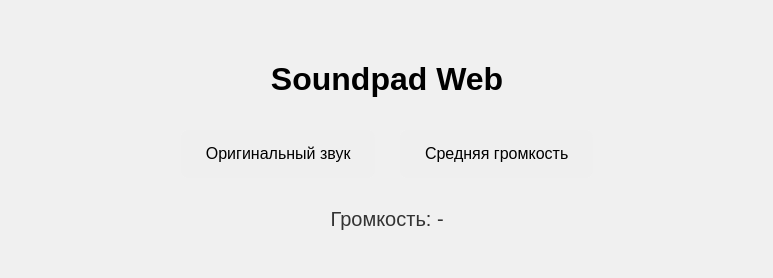
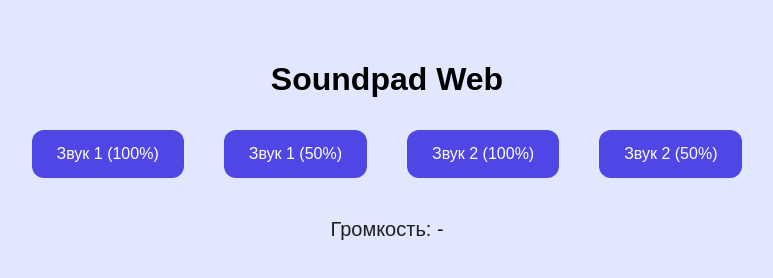
Before and after one commit to Qutef/minecraft, a plain HTML site: page index.html in a window 1280 px wide. Shown: the whole page, without its empty margins (253-1026 px from the left). Drawn offline with Linux system fonts and the light colour scheme; no server answers.

Commit message:
Update index.html

```diff
--- a/index.html
+++ b/index.html
@@ -7,46 +7,64 @@
       font-family: sans-serif;
       text-align: center;
       padding: 2em;
-      background: #f0f0f0;
+      background: #e0e7ff;
     }
-    button {
+    .sound-button {
+      display: inline-block;
       margin: 10px;
       padding: 15px 25px;
       font-size: 16px;
-      border-radius: 8px;
+      border-radius: 12px;
       border: none;
+      background-color: #4f46e5;
+      color: white;
       cursor: pointer;
+      transition: background-color 0.2s ease;
+    }
+    .sound-button:hover {
+      background-color: #4338ca;
     }
     #volumeDisplay {
+      margin-top: 30px;
+      font-size: 20px;
+      color: #1e1e1e;
+    }
+    .grid {
+      display: flex;
+      flex-wrap: wrap;
+      justify-content: center;
+      gap: 20px;
       margin-top: 20px;
-      font-size: 20px;
-      color: #333;
     }
   </style>
 </head>
 <body>
-  <h1>Soundpad Web</h1><button onclick="playSound('original')">Оригинальный звук</button> <button onclick="playSound('medium')">Средняя громкость</button>
-
+  <h1>Soundpad Web</h1>
+  <div class="grid" id="buttonsContainer"></div>
   <div id="volumeDisplay">Громкость: -</div>  <script>
     const audioCtx = new (window.AudioContext || window.webkitAudioContext)();
-    let buffers = {};
+    const sounds = [
+      { label: "Звук 1 (100%)", file: "original1.mp3", volume: 1.0 },
+      { label: "Звук 1 (50%)", file: "medium1.mp3", volume: 1.0 },
+      { label: "Звук 2 (100%)", file: "original2.mp3", volume: 1.0 },
+      { label: "Звук 2 (50%)", file: "medium2.mp3", volume: 1.0 },
+      // Добавь больше звуков по желанию
+    ];
 
-    async function loadAudio(name, url) {
-      const response = await fetch(url);
+    const buffers = {};
+
+    async function loadAudio(file) {
+      if (buffers[file]) return;
+      const response = await fetch(file);
       const arrayBuffer = await response.arrayBuffer();
-      buffers[name] = await audioCtx.decodeAudioData(arrayBuffer);
+      buffers[file] = await audioCtx.decodeAudioData(arrayBuffer);
     }
 
-    async function init() {
-      await loadAudio('original', 'original.mp3');
-      await loadAudio('medium', 'medium.mp3');
-    }
-
-    function playSound(type) {
-      if (!buffers[type]) return alert('Аудио не загружено.');
-
+    async function playSound(file, label) {
+      try {
+        await loadAudio(file);
         const source = audioCtx.createBufferSource();
-      source.buffer = buffers[type];
+        source.buffer = buffers[file];
 
         const gainNode = audioCtx.createGain();
         gainNode.gain.value = 1.0;
@@ -54,10 +72,23 @@
         source.connect(gainNode).connect(audioCtx.destination);
         source.start();
 
-      const label = type === 'original' ? '100%' : '50%';
-      document.getElementById('volumeDisplay').textContent = `Громкость: ${label}`;
+        document.getElementById('volumeDisplay').textContent = `Громкость: ${label.match(/(.*?)/)[1]}`;
+      } catch (err) {
+        alert(`Ошибка загрузки звука: ${file}`);
+      }
     }
 
-    init();
+    function createButtons() {
+      const container = document.getElementById('buttonsContainer');
+      sounds.forEach(sound => {
+        const btn = document.createElement('button');
+        btn.className = 'sound-button';
+        btn.textContent = sound.label;
+        btn.onclick = () => playSound(sound.file, sound.label);
+        container.appendChild(btn);
+      });
+    }
+
+    createButtons();
   </script></body>
 </html>
```
Lines whose indentation alone changed are shown as unchanged.
